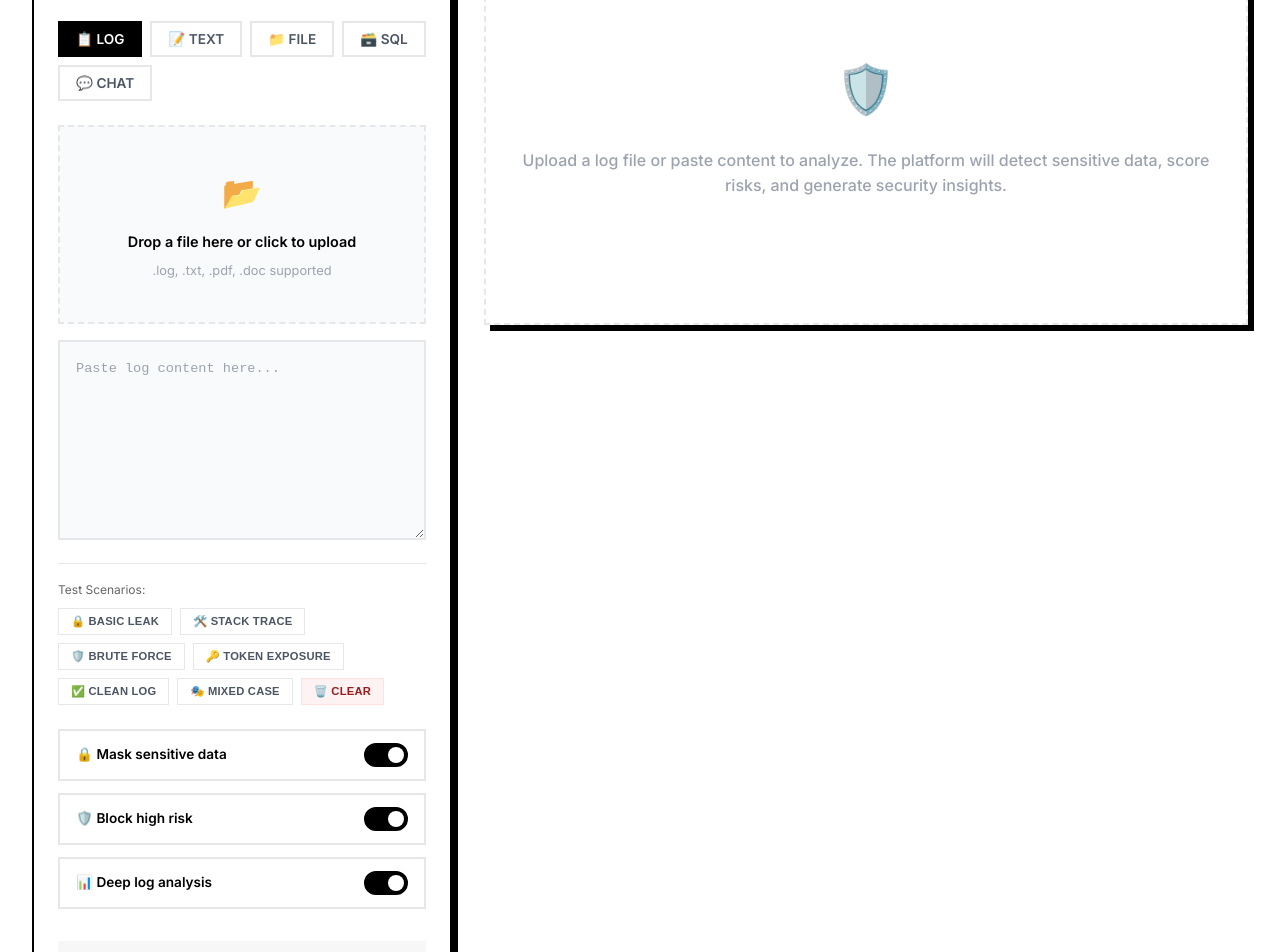
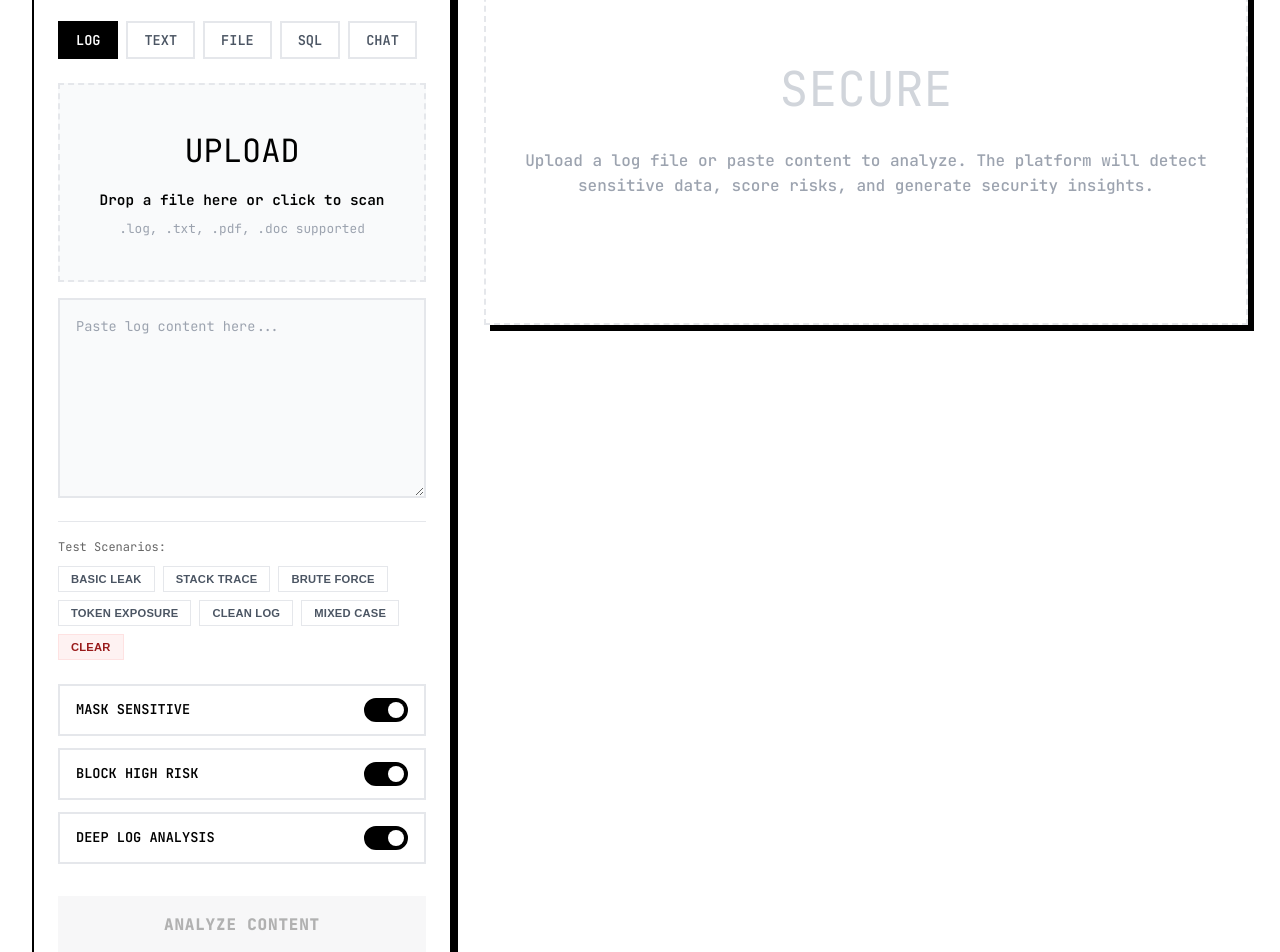
Before and after one commit to Sooryahaha/LogAI, a React (Vite) app: page / in a window 1280 px wide. Shown: the part 300-1252 px from the top of the page. Built offline with nearby package versions, Linux system fonts and the light colour scheme; no server answers.

Commit message:
UI Refinement: Technical font stack, emoji removal, and cybersecurity aesthetic

```diff
--- a/index.html
+++ b/index.html
@@ -6,7 +6,7 @@
     <meta name="viewport" content="width=device-width, initial-scale=1.0" />
     <meta name="description" content="AI Secure Data Intelligence Platform — Analyze logs, detect sensitive data, and generate security insights." />
     <title>AI Secure Data Intelligence Platform</title>
-    <link href="https://fonts.googleapis.com/css2?family=Inter:wght@300;400;500;600;700;800&display=swap" rel="stylesheet" />
+    <link href="https://fonts.googleapis.com/css2?family=Inter:wght@300;400;500;600;700;800&family=JetBrains+Mono:wght@400;500;600;700;800&display=swap" rel="stylesheet" />
   </head>
   <body>
     <div id="root"></div>
--- a/src/App.jsx
+++ b/src/App.jsx
@@ -50,13 +50,13 @@ export default function App() {
         <div className="results-area">
           {error && (
             <div className="error-message fade-in">
-              <span>❌</span> {error}
+              <span>ERR</span> {error}
             </div>
           )}
 
           {!result && !isLoading && !error && (
             <div className="results-placeholder glass-card">
-              <div className="placeholder-icon">🛡️</div>
+              <div className="placeholder-icon">SECURE</div>
               <p>
                 Upload a log file or paste content to analyze.
                 The platform will detect sensitive data, score risks,
--- a/src/components/InputPanel.jsx
+++ b/src/components/InputPanel.jsx
@@ -1,49 +1,49 @@
 import { useState, useRef } from 'react';
 
 const INPUT_TYPES = [
-  { key: 'log', label: '📋 Log', desc: 'Analyze log files' },
-  { key: 'text', label: '📝 Text', desc: 'Analyze plain text' },
-  { key: 'file', label: '📁 File', desc: 'Upload a file' },
-  { key: 'sql', label: '🗃️ SQL', desc: 'Analyze SQL queries' },
-  { key: 'chat', label: '💬 Chat', desc: 'Analyze chat messages' },
+  { key: 'log', label: 'LOG', desc: 'Analyze log files' },
+  { key: 'text', label: 'TEXT', desc: 'Analyze plain text' },
+  { key: 'file', label: 'FILE', desc: 'Upload a file' },
+  { key: 'sql', label: 'SQL', desc: 'Analyze SQL queries' },
+  { key: 'chat', label: 'CHAT', desc: 'Analyze chat messages' },
 ];
 
 const TEST_SCENARIOS = [
   {
     id: 'basic',
-    name: '🔒 Basic Leak',
+    name: 'BASIC LEAK',
     type: 'log',
-    content: `2026-03-10 10:00:01 INFO User login\nemail=admin@company.com\npassword=admin123\napi_key=sk-prod-xyz`
+    content: `2026-03-10 10:00:01 INFO User login\\nemail=admin@company.com\\npassword=admin123\\napi_key=sk-prod-xyz`
   },
   {
     id: 'stack',
-    name: '🛠️ Stack Trace',
+    name: 'STACK TRACE',
     type: 'log',
-    content: `2026-03-10 ERROR NullPointerException at service.java:45\nDEBUG stack trace: line 45 -> service failed`
+    content: `2026-03-10 ERROR NullPointerException at service.java:45\\nDEBUG stack trace: line 45 -> service failed`
   },
   {
     id: 'brute',
-    name: '🛡️ Brute Force',
+    name: 'BRUTE FORCE',
     type: 'log',
-    content: `2026-03-10 INFO login failed for user admin\n2026-03-10 INFO login failed for user admin\n2026-03-10 INFO login failed for user admin\n2026-03-10 INFO login failed for user admin\n2026-03-10 INFO login failed for user admin`
+    content: `2026-03-10 INFO login failed for user admin\\n2026-03-10 INFO login failed for user admin\\n2026-03-10 INFO login failed for user admin\\n2026-03-10 INFO login failed for user admin\\n2026-03-10 INFO login failed for user admin`
   },
   {
     id: 'token',
-    name: '🔑 Token Exposure',
+    name: 'TOKEN EXPOSURE',
     type: 'log',
-    content: `INFO token=abc123xyz\nINFO api_key=sk-test-987654`
+    content: `INFO token=abc123xyz\\nINFO api_key=sk-test-987654`
   },
   {
     id: 'clean',
-    name: '✅ Clean Log',
+    name: 'CLEAN LOG',
     type: 'log',
-    content: `2026-03-10 INFO Server started successfully\n2026-03-10 INFO Health check passed`
+    content: `2026-03-10 INFO Server started successfully\\n2026-03-10 INFO Health check passed`
   },
   {
     id: 'mixed',
-    name: '🎭 Mixed Case',
+    name: 'MIXED CASE',
     type: 'log',
-    content: `2026-03-10 INFO User login\nemail=user@test.com\npassword=pass123\n2026-03-10 ERROR Exception at controller.java:22\nDEBUG mode enabled\ntoken=xyz-token-123`
+    content: `2026-03-10 INFO User login\\nemail=user@test.com\\npassword=pass123\\n2026-03-10 ERROR Exception at controller.java:22\\nDEBUG mode enabled\\ntoken=xyz-token-123`
   }
 ];
 
@@ -108,8 +108,8 @@ export default function InputPanel({ onAnalyze, isLoading }) {
   return (
     <div className="input-panel glass-card">
       <div className="card-title">
-        <span className="icon">🔍</span>
-        Input Analysis
+        <span className="icon"></span>
+        INPUT ANALYSIS
       </div>
 
       {/* Type Selector */}
@@ -138,9 +138,9 @@ export default function InputPanel({ onAnalyze, isLoading }) {
             onClick={() => fileInputRef.current?.click()}
             id="file-drop-zone"
           >
-            <div className="drop-icon">📂</div>
+            <div className="drop-icon">UPLOAD</div>
             <div className="drop-text">
-              Drop a file here or click to upload
+              Drop a file here or click to scan
             </div>
             <div className="drop-hint">.log, .txt, .pdf, .doc supported</div>
           </div>
@@ -191,7 +191,7 @@ export default function InputPanel({ onAnalyze, isLoading }) {
             onClick={() => { setContent(''); setFileName(''); }}
             id="scenario-btn-clear"
           >
-            🗑️ Clear
+            CLEAR
           </button>
         </div>
       </div>
@@ -199,15 +199,15 @@ export default function InputPanel({ onAnalyze, isLoading }) {
       {/* Options */}
       <div className="options-group">
         <div className="option-toggle" onClick={() => toggleOption('mask')}>
-          <span className="option-label">🔒 Mask sensitive data</span>
+          <span className="option-label">MASK SENSITIVE</span>
           <div className={`toggle-switch ${options.mask ? 'on' : ''}`} />
         </div>
         <div className="option-toggle" onClick={() => toggleOption('block_high_risk')}>
-          <span className="option-label">🛡️ Block high risk</span>
+          <span className="option-label">BLOCK HIGH RISK</span>
           <div className={`toggle-switch ${options.block_high_risk ? 'on' : ''}`} />
         </div>
         <div className="option-toggle" onClick={() => toggleOption('log_analysis')}>
-          <span className="option-label">📊 Deep log analysis</span>
+          <span className="option-label">DEEP LOG ANALYSIS</span>
           <div className={`toggle-switch ${options.log_analysis ? 'on' : ''}`} />
         </div>
       </div>
@@ -222,7 +222,7 @@ export default function InputPanel({ onAnalyze, isLoading }) {
         {isLoading ? (
           <><span className="spinner" /> Analyzing...</>
         ) : (
-          '🚀 Analyze Content'
+          'ANALYZE CONTENT'
         )}
       </button>
     </div>
--- a/src/components/InsightsPanel.jsx
+++ b/src/components/InsightsPanel.jsx
@@ -19,13 +19,13 @@ export default function InsightsPanel({ data }) {
     typeCounts[f.type] = (typeCounts[f.type] || 0) + 1;
   }
 
-  const actionIcon = { masked: '🔒', blocked: '🛑', allowed: '✅' };
+  const actionIcon = { masked: '[M]', blocked: '[B]', allowed: '[A]' };
 
   return (
     <div className="glass-card slide-up insights-panel">
       <div className="card-title">
-        <span className="icon">🧠</span>
-        Security Insights
+        <span className="icon"></span>
+        SECURITY INSIGHTS
       </div>
 
       {/* Summary */}
@@ -123,7 +123,7 @@ export default function InsightsPanel({ data }) {
       <ul className="insight-list">
         {insights.map((insight, idx) => (
           <li key={idx} className="insight-item">
-            <span className="insight-icon">⚠️</span>
+            <span className="insight-icon">{'>>'}</span>
             {insight}
           </li>
         ))}
--- a/src/components/LogViewer.jsx
+++ b/src/components/LogViewer.jsx
@@ -36,8 +36,8 @@ export default function LogViewer({ content, findings }) {
   return (
     <div className="glass-card slide-up">
       <div className="card-title">
-        <span className="icon">📋</span>
-        Log Viewer
+        <span className="icon"></span>
+        LOG VIEWER
         <span style={{ marginLeft: 'auto', fontSize: '0.72rem', color: 'var(--text-muted)' }}>
           {lines.length} lines · {findings.length} findings
         </span>
--- a/src/components/ResultDisplay.jsx
+++ b/src/components/ResultDisplay.jsx
@@ -17,8 +17,8 @@ export default function ResultDisplay({ data }) {
       {findings.length > 0 && (
         <div className="glass-card">
           <div className="card-title">
-            <span className="icon">🔎</span>
-            Findings ({findings.length})
+            <span className="icon"></span>
+            FINDINGS ({findings.length})
           </div>
           <div style={{ overflowX: 'auto' }}>
             <table className="findings-table" id="findings-table">
@@ -52,8 +52,8 @@ export default function ResultDisplay({ data }) {
       {/* Raw JSON Response */}
       <div className="glass-card">
         <div className="card-title">
-          <span className="icon">📄</span>
-          API Response (JSON)
+          <span className="icon"></span>
+          API RESPONSE (JSON)
         </div>
         <div className="json-display" id="json-display">
           <pre>{JSON.stringify(data, null, 2)}</pre>
--- a/src/index.css
+++ b/src/index.css
@@ -43,7 +43,7 @@
   --info: #000000;
 
   /* Typography */
-  --font-main: 'Inter', -apple-system, BlinkMacSystemFont, sans-serif;
+  --font-main: 'JetBrains Mono', 'Fira Code', 'Inter', -apple-system, sans-serif;
   --font-mono: 'JetBrains Mono', 'Fira Code', 'Cascadia Code', monospace;
 
   /* Spacing */
```
